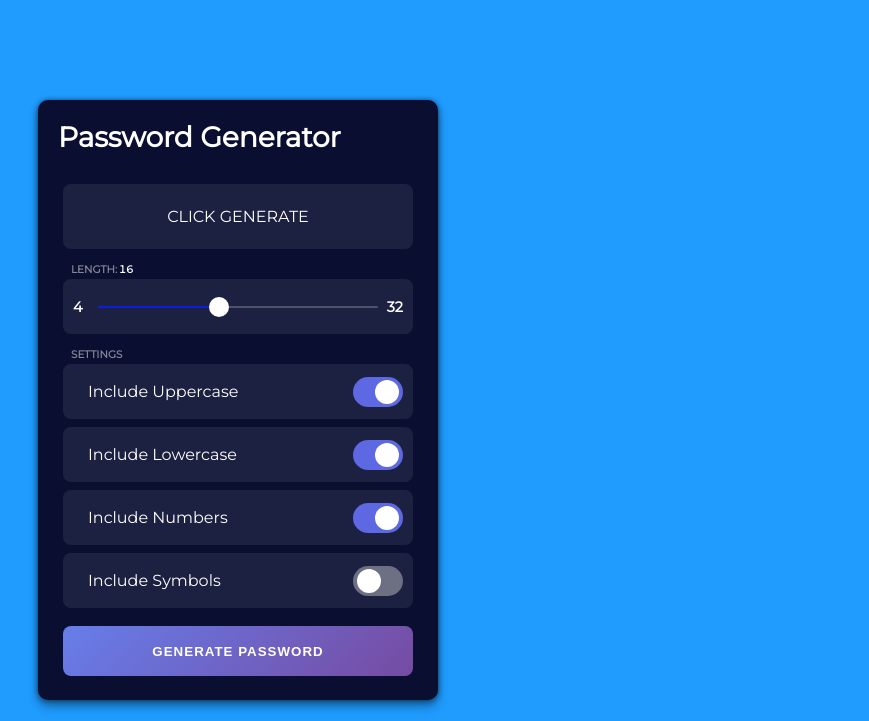
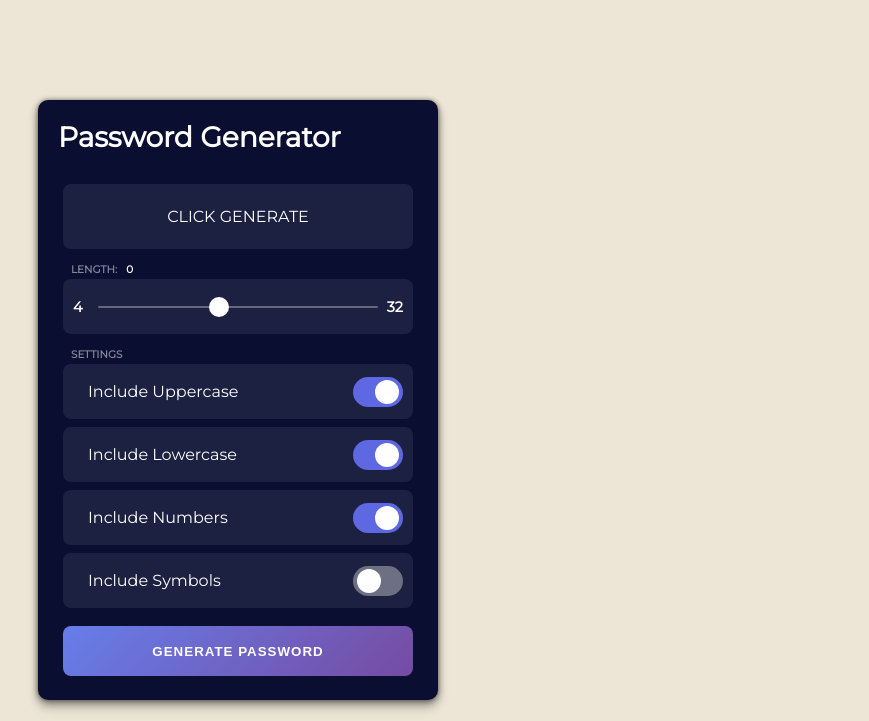
Before and after one commit to siddhbose-kivtechs/passi, a plain HTML site: page index.html in a window 1280 px wide. Shown: the top 721 px of the page, without its empty margins (402-1271 px from the left). Drawn offline with Linux system fonts and the light colour scheme.

Commit message:
Add files via upload

```diff
--- a/index.html
+++ b/index.html
@@ -53,16 +53,6 @@
 	<a href="https://codepen.io/dev_loop/" target="_blank"><i class="fab fa-codepen"></i></a>
 </div>
 
-<!-- <a class="github-corner" href="https://github.com/devloop01/password-generator" title="Fork me on GitHub" target="_blank">
-	<svg width="80" height="80" viewbox="0 0 250 250">
-		<title>Fork me on GitHub</title>
-		<path d="M0 0h250v250" />
-		<path class="octo-arm" d="M127.4 110c-14.6-9.2-9.4-19.5-9.4-19.5 3-7 1.5-11 1.5-11-1-6.2 3-2 3-2 4 4.7 2 11 2 11-2.2 10.4 5 14.8 9 16.2" fill="currentColor" style="transform-origin:130px 110px;" />
-		<path class="octo-body" d="M113.2 114.3s3.6 1.6 4.7.6l15-13.7c3-2.4 6-3 8.2-2.7-8-11.2-14-25 3-41 4.7-4.4 10.6-6.4 16.2-6.4.6-1.6 3.6-7.3 11.8-10.7 0 0 4.5 2.7 6.8 16.5 4.3 2.7 8.3 6 12 9.8 3.3 3.5 6.7 8 8.6 12.3 14 3 16.8 8 16.8 8-3.4 8-9.4 11-11.4 11 0 5.8-2.3 11-7.5 15.5-16.4 16-30 9-40 .2 0 3-1 7-5.2 11l-13.3 11c-1 1 .5 5.3.8 5z" fill="currentColor" />
-	</svg>
-</a> -->
-<!-- partial -->
-  <script  src="./script.js"></script>
 
 </body>
 </html>
--- a/style.css
+++ b/style.css
@@ -7,7 +7,7 @@
 body {
   width: 100%;
   height: 100vh;
-  background-image: linear-gradient(to top, #209cff 100%, #68e0cf 200%);
+  background-image: linear-gradient(to top, #ede6d6 100%, #68e0cf 200%);
   display: flex;
   justify-content: center;
   align-items: center;
```
